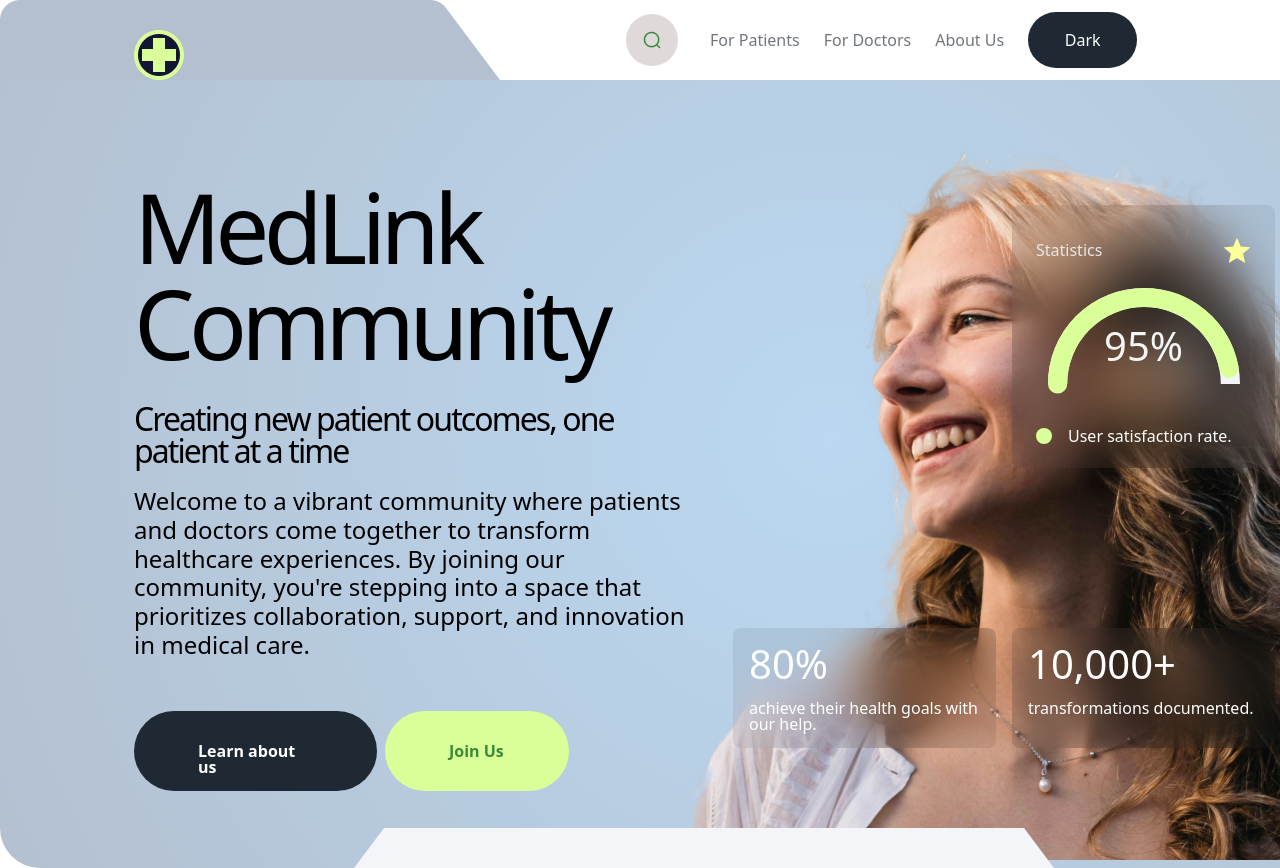
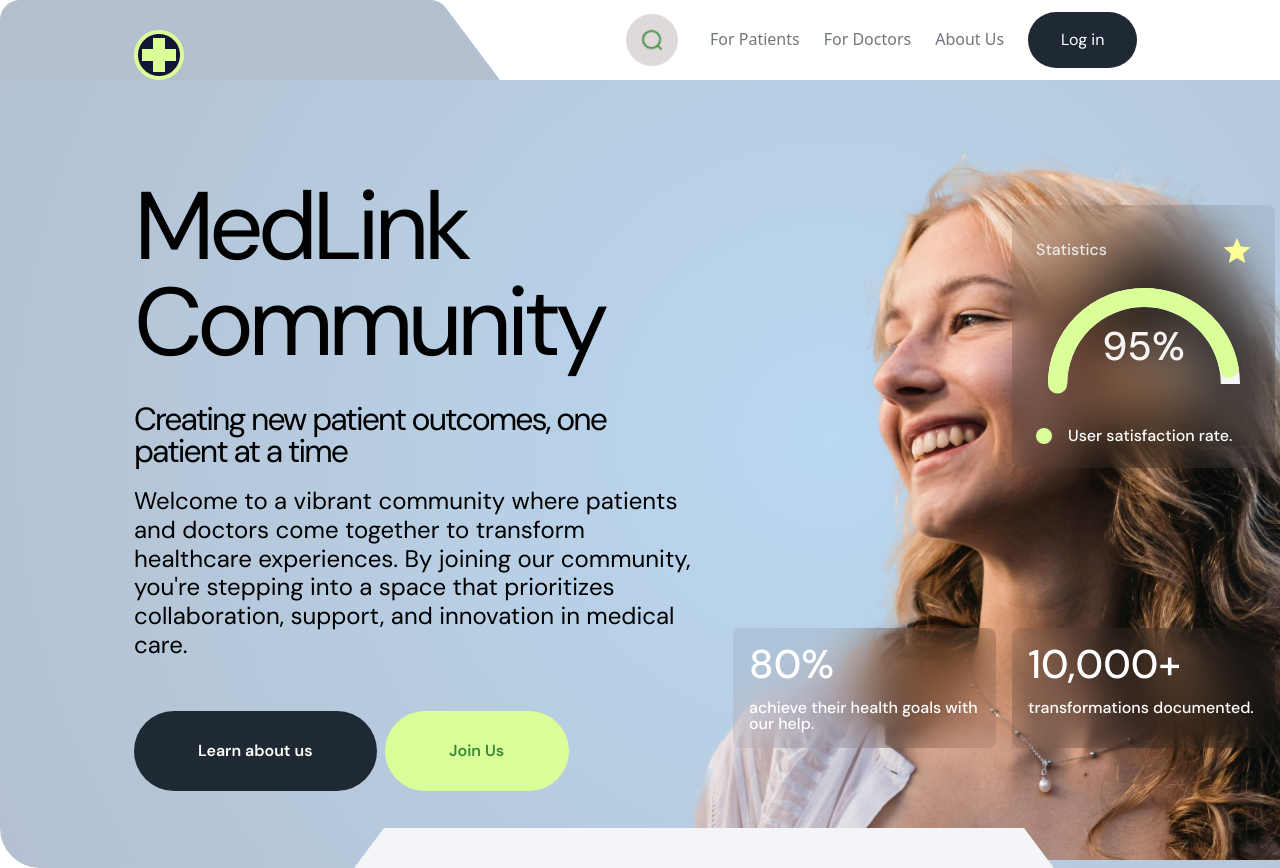
Before and after one commit to DavChaxalyan/Medlink, a Vue app: page / in a window 1280 px wide. Shown: the top 868 px of the page. Built offline with nearby package versions, Linux system fonts and the light colour scheme; the HTML template or start-up script is replaced by a standard one.

Commit message:
fixed design in header

```diff
--- a/src/components/Header/Header.vue
+++ b/src/components/Header/Header.vue
@@ -1,4 +1,4 @@
-<template >
+<template>
   <div>
     <header class="py-0">
       <nav class="max-w-[1140px] w-full flex justify-between">
@@ -7,18 +7,69 @@
             <img
               class="pl-[134px]"
               src="../../assets/images/medlink-logo.png"
-              alt=""
+              alt="MedLink Logo"
             />
           </div>
         </div>
         <ul class="w-[514px] flex items-center">
-          <li>
-            <div class="block-search p-4 bg-[#dfd9d9] rounded-[1234px]">
-              <img src="../../assets/images/search.png" alt="" />
+          <div class="relative">
+            <div
+              v-if="!isSearchOpen"
+              @click="toggleSearch"
+              class="block-search w-[52px] h-[52px] flex justify-center items-center bg-[#dfd9d9] rounded-[1234px]"
+            >
+              <img
+                src="../../assets/images/search.png"
+                alt="Search Icon"
+                class="w-6 h-6"
+              />
             </div>
+            <div
+              v-if="isSearchOpen"
+              class="flex items-center max-w-full w-[476px] h-[56px]"
+            >
+              <div
+                @click="toggleSearch"
+                class="cursor-pointer p-2 pl-2 rounded-full absolute"
+              >
+                <img
+                  src="../../assets/images/search.png"
+                  alt="Search Icon"
+                  class="w-6 h-6"
+                />
+              </div>
+              <input
+                v-model="searchQuery"
+                type="text"
+                placeholder="Search"
+                class="w-full p-3 border border-gray-300 rounded-full focus:outline-none input-background pl-[38.5px]"
+                @click="openSearchPanel"
+              />
+              <div
+                class="absolute right-[16px] cursor-pointer"
+                @click="toggleSearch"
+              >
+                <img src="../../assets/images/close.png" alt="Close Icon" />
+              </div>
+            </div>
+            <div
+              v-if="isSearchPanel"
+              class="absolute bg-white border border-gray-300 rounded-lg w-full max-h-60 overflow-y-auto z-10"
+            >
+              <ul>
+                <li
+                  v-for="(item, index) in items"
+                  :key="index"
+                  @click="selectItem(item)"
+                  class="p-3 hover:bg-gray-100 cursor-pointer"
+                >
+                  {{ item }}
                 </li>
+              </ul>
+            </div>
+          </div>
           <div class="flex gap-[24px] items-center pl-[32px]">
-
+            <div v-if="!isSearchOpen" class="flex gap-[24px] items-center">
               <li>
                 <a
                   class="font-sans text-[16px] font-medium leading-[16px] text-left text-[#1F2933A3]"
@@ -40,12 +91,13 @@
                   >About Us</a
                 >
               </li>
+            </div>
             <li>
               <button
                 type="button"
-            class="w-[109px] h-[56px] p-[20px32px]  rounded-[40px]  bg-[#1F2933] text-white"
+                class="w-[109px] h-[56px] p-[20px32px] rounded-[40px] bg-[#1F2933] text-white"
               >
-            Dark
+                Log in
               </button>
             </li>
           </div>
@@ -54,11 +106,44 @@
     </header>
   </div>
 </template>
+
 <script setup>
+import { ref } from "vue";
+
+const isSearchOpen = ref(false);
+const isSearchPanel = ref(false);
+const searchQuery = ref("");
+const items = ref([
+  "Abdominal Pain",
+  "Antibiotics",
+  "Arrhythmia",
+  "Autoimmune Disorders",
+]);
+
+const toggleSearch = () => {
+  isSearchOpen.value = !isSearchOpen.value;
+  if (!isSearchOpen.value) {
+    isSearchPanel.value = false;
+  }
+};
+
+const openSearchPanel = () => {
+  isSearchPanel.value = true;
+};
+
+const selectItem = (item) => {
+  searchQuery.value = item;
+  isSearchPanel.value = false;
+};
 </script>
-<style>
+
+<style scoped>
 .container-logo {
   background-image: url("../../assets/images/header-phone.png");
   background-repeat: no-repeat;
 }
+
+.input-background {
+  box-shadow: 0 0 0 4px rgba(218, 255, 152, 0.24);
+}
 </style>
--- a/src/style.css
+++ b/src/style.css
@@ -10,3 +10,7 @@
     padding: 0;
     box-sizing: border-box;
 }
+
+body{
+    font-family: 'DM Sans';
+}
```
Also changed, not shown: src/assets/images/close.png (added). Lines whose indentation alone changed are shown as unchanged.
